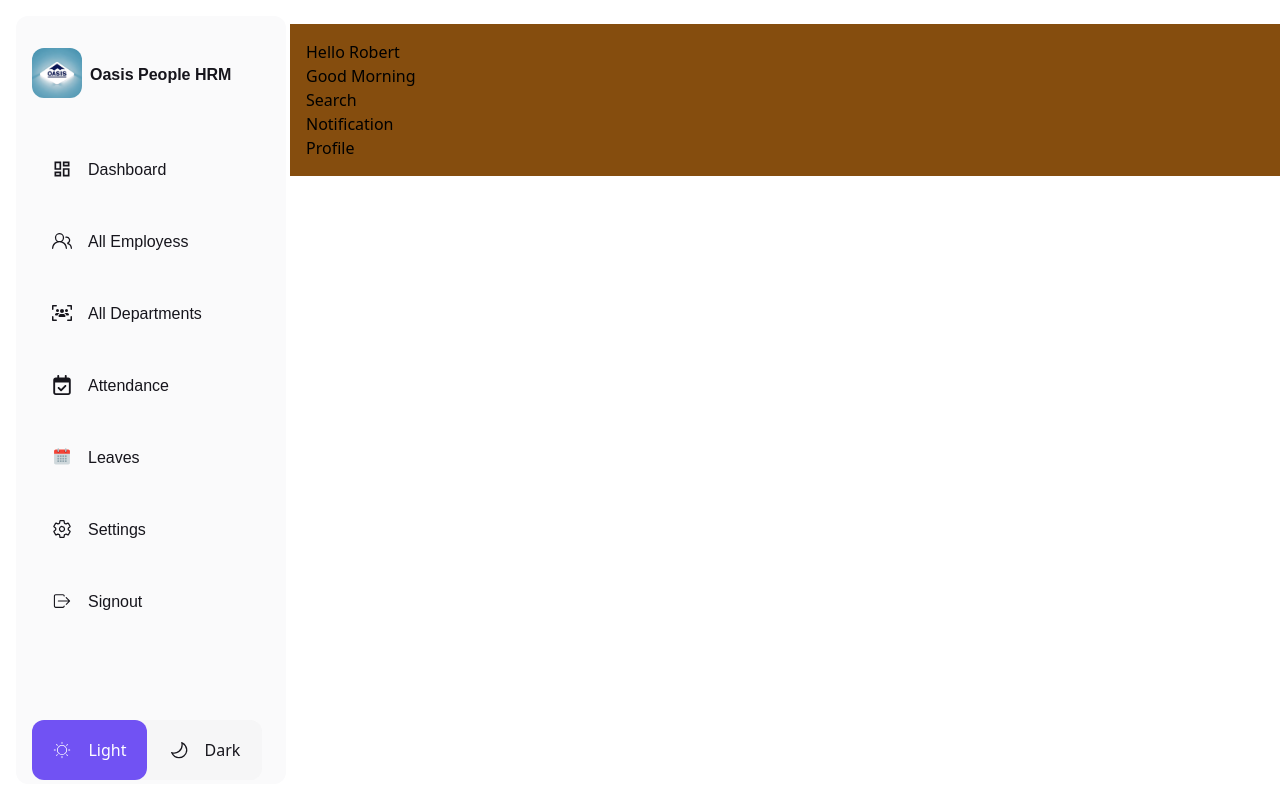
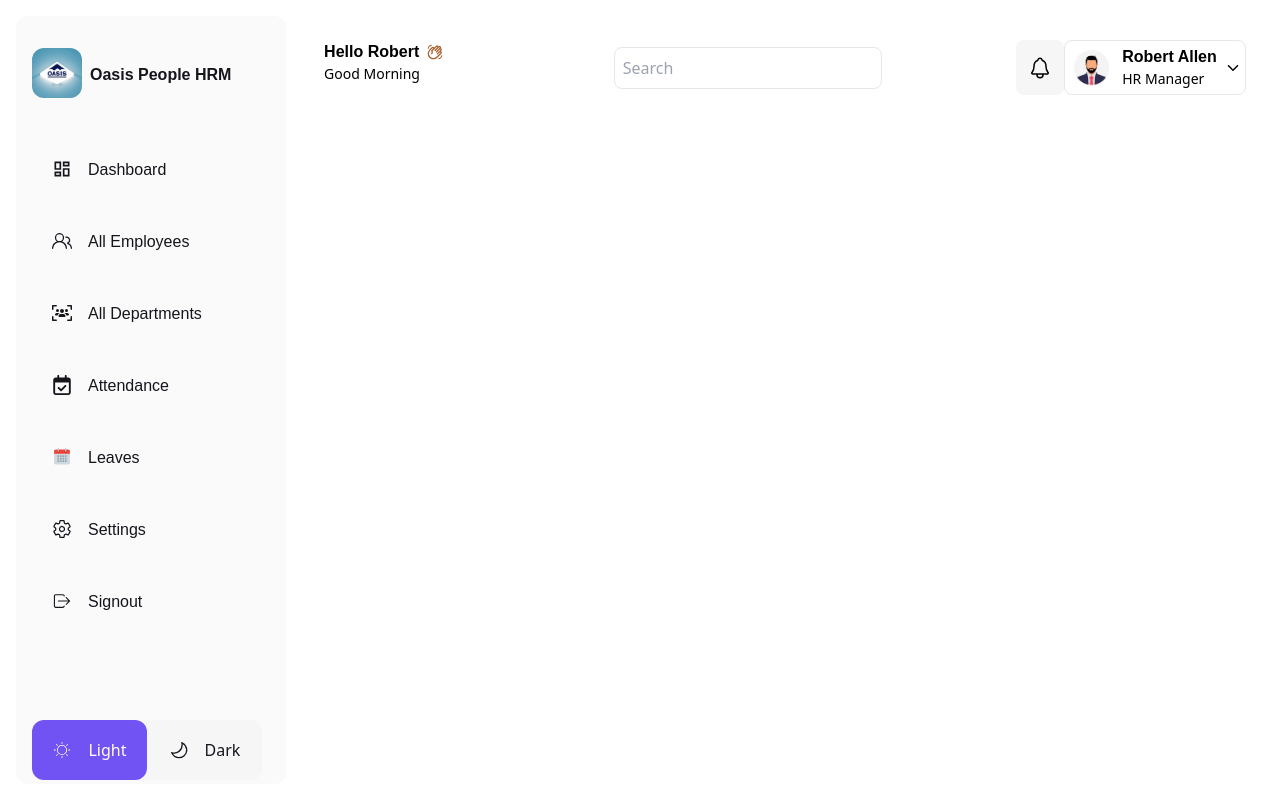
Before and after one commit to Akem-Ben/Oasis-People-HRM, a React (Vite) app: page / in a window 1280 px wide. Built offline with nearby package versions, Linux system fonts and the light colour scheme.

Commit message:
Setup on navbar

```diff
--- a/src/components/Navbar.jsx
+++ b/src/components/Navbar.jsx
@@ -1,26 +1,109 @@
-
-
-
+import { MdOutlineWavingHand } from "react-icons/md";
+import { IoNotificationsOutline } from "react-icons/io5";
+import { IoIosArrowDown } from "react-icons/io";
+import profileImg from "../assets/navbar/profile.jpeg";
+import { useState } from "react";
+// import { IoIosArrowUp } from "react-icons/io";
+{
+  /* <IoIosArrowUp /> */
+}
 
 const NavBar = () => {
+    const [searchItem, setSearchItem] = useState('')
 
   return (
     <>
-        <div className="bg-yellow-800 ml-[290px] p-4">
+      <div className="lg:ml-[290px] md:ml-[290px] sm:ml-0 p-4">
+        <div className="flex justify-between sm:justify-around">
+          <section>
+            <div className="flex gap-2 font-lexend font-bold">
+              Hello Robert{" "}
+              <MdOutlineWavingHand className="mt-1 text-[#A86232]" />
+            </div>
+            <div className="text-sm font-thin">Good Morning</div>
+          </section>
+          <section className="flex w-[80%] justify-around">
+            <div className="justify-center items-center w-[70%] hidden sm:flex md:flex lg:flex">
+              <input placeholder="Search" className="border p-2 rounded-lg w-full md:w-[50%] flex" />
+            </div>
+            <div className="px-3 py-2 bg-[#F6F6F6] rounded-lg flex justify-center items-center">
+              <IoNotificationsOutline className="text-2xl" />
+            </div>
+            <div className="flex gap-2 rounded-lg border p-1">
+            <div className="flex gap-2 rounded-lg hover:cursor-pointer">
               <div className="">
-                <section>
-                    <div>Hello Robert</div>
-                    <div>Good Morning</div>
-                </section>
-                <section>
-                    <div>Search</div>
-                    <div>Notification</div>
-                    <div>Profile</div>
+                <img
+                  src={profileImg}
+                  alt="profile image"
+                  width="45"
+                  className="rounded-lg"
+                />
+              </div>
+              <div className="flex flex-col">
+                <span className="font-lexend font-bold">Robert Allen</span>{" "}
+                <span className="text-sm font-thin">HR Manager</span>
+              </div>
+              </div>
+              <div className="flex justify-center items-center hover:cursor-pointer">
+                <IoIosArrowDown />
+              </div>
+            </div>
           </section>
         </div>
       </div>
     </>
-    )
-}
+  );
+};
 
-export default NavBar
+// const NavBar = () => {
+//     const [searchItem, setSearchItem] = useState('');
+
+//     return (
+//         <>
+//             <div className="lg:ml-[290px] md:ml-[290px] sm:ml-0 p-4">
+//                 <div className="flex flex-col sm:flex-row justify-between items-center sm:justify-around">
+//                     <section>
+//                         <div className="flex gap-2 font-lexend font-bold">
+//                             Hello Robert{" "}
+//                             <MdOutlineWavingHand className="mt-1 text-[#A86232]" />
+//                         </div>
+//                         <div className="text-sm font-thin">Good Morning</div>
+//                     </section>
+//                     <section className="flex w-full sm:w-[80%] justify-around mt-4 sm:mt-0">
+//                         <div className="justify-center items-center w-full sm:w-[60%]">
+//                             <input
+//                                 placeholder="Search"
+//                                 className="border p-2 rounded-lg w-full flex"
+//                             />
+//                         </div>
+//                         <div className="px-3 py-2 bg-[#F6F6F6] rounded-lg flex justify-center items-center">
+//                             <IoNotificationsOutline className="text-2xl" />
+//                         </div>
+//                         <div className="flex gap-2 rounded-lg border p-1">
+//                             <div className="flex gap-2 rounded-lg hover:cursor-pointer">
+//                                 <div className="">
+//                                     <img
+//                                         src={profileImg}
+//                                         alt="profile image"
+//                                         width="45"
+//                                         className="rounded-lg"
+//                                     />
+//                                 </div>
+//                                 <div className="flex flex-col">
+//                                     <span className="font-lexend font-bold">Robert Allen</span>{" "}
+//                                     <span className="text-sm font-thin">HR Manager</span>
+//                                 </div>
+//                             </div>
+//                             <div className="flex justify-center items-center hover:cursor-pointer">
+//                                 <IoIosArrowDown />
+//                             </div>
+//                         </div>
+//                     </section>
+//                 </div>
+//             </div>
+//         </>
+//     );
+// };
+
+
+export default NavBar;
--- a/src/components/SideBar.jsx
+++ b/src/components/SideBar.jsx
@@ -1,5 +1,5 @@
 import React, { useState } from "react";
-import logo from "../assets/homepage/oasis-logo.png";
+import logo from "../assets/sidebar/oasis-logo.png";
 import { MdOutlineDashboard } from "react-icons/md";
 import { GoPeople } from "react-icons/go";
 import { FaUsersViewfinder } from "react-icons/fa6";
@@ -95,7 +95,7 @@ const SideBar = () => {
                         <div className="bg-[#7152F3] inline-block h-[65px] w-1 rounded-lg"></div>
                       )}
                       <li className="flex gap-4 text-l font-lexend hover:text-[#7152F3] hover:cursor-pointer p-[20px]">
-                        <GoPeople className="mt-[1px] text-xl" /> All Employess
+                        <GoPeople className="mt-[1px] text-xl" /> All Employees
                       </li>
                     </div>
                   </NavLink>
--- a/src/pages/Home.jsx
+++ b/src/pages/Home.jsx
@@ -7,7 +7,6 @@ function Home() {
     <div className=''>
       <SideBar />
       <NavBar />
-      <h1 className='ml-[100px]'>Home</h1>
     </div>
   )
 }
--- a/tailwind.config.js
+++ b/tailwind.config.js
@@ -12,6 +12,7 @@ export default {
     screens: {
       'sm': '640px',
       'md': '768px',
+      'lg': '1024px',
     }
   },
   plugins: [],
```
Also changed, not shown: src/assets/navbar/profile.jpeg (added), src/assets/sidebar/oasis-logo.png (added). Lines whose indentation alone changed are shown as unchanged.
